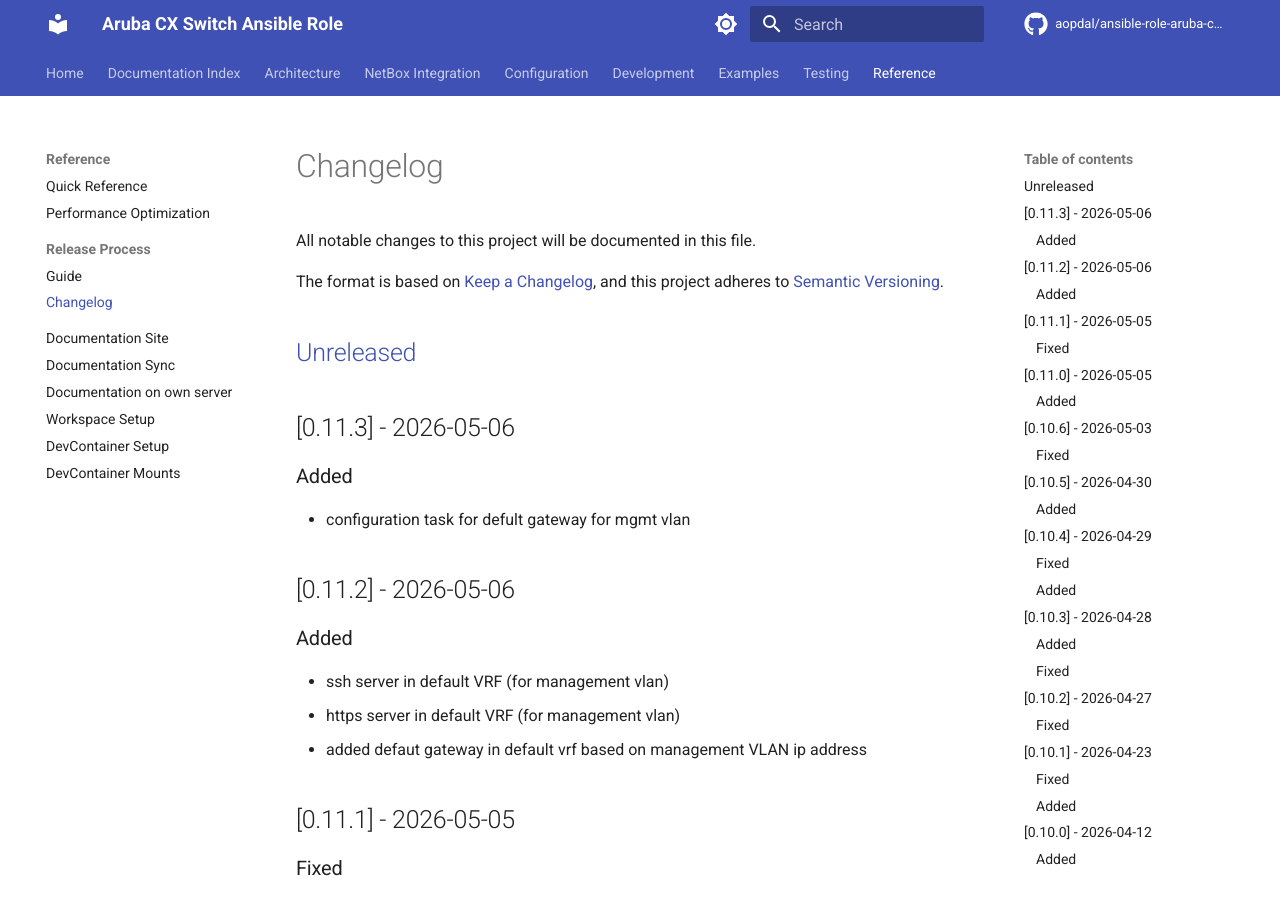
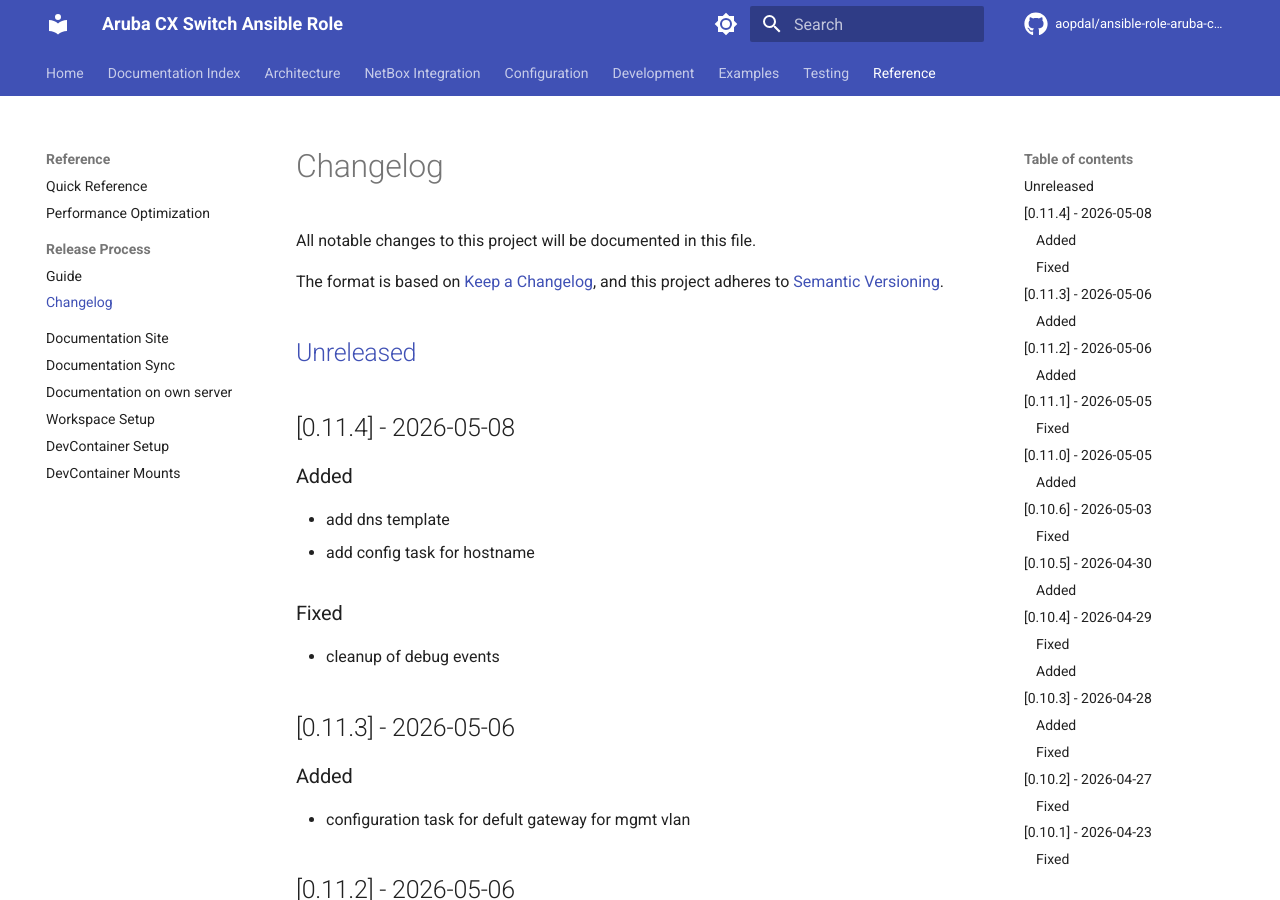
Before and after one commit to aopdal/ansible-role-aruba-cx-switch, an MkDocs documentation site: the page built from docs/CHANGELOG.md, in a window 1280 px wide and 900 px high. Built offline with MkDocs 1.6.1 and Material for MkDocs 9.7.7, drawn with Linux system fonts in a browser that asks for light colours; comment, search, counter and statistics services are not loaded.

Commit message:
chore: release version 0.11.4

```diff
--- a/docs/CHANGELOG.md
+++ b/docs/CHANGELOG.md
@@ -6,6 +6,17 @@
 and this project adheres to [Semantic Versioning](https://semver.org/spec/v2.0.0.html).
 
 ## [Unreleased]
+
+## [0.11.4] - 2026-05-08
+
+### Added
+
+- add dns template
+- add config task for hostname
+
+### Fixed
+
+- cleanup of debug events
 
 ## [0.11.3] - 2026-05-06
 
```
Also changed, not shown: CHANGELOG.md (+11 -0 lines), 1 other file.
